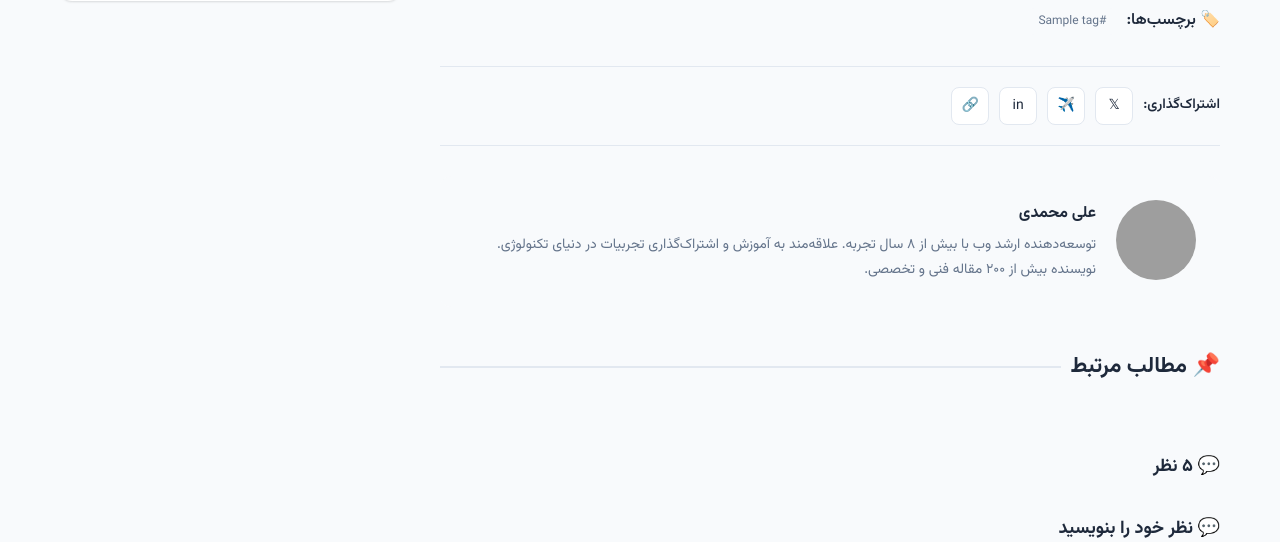
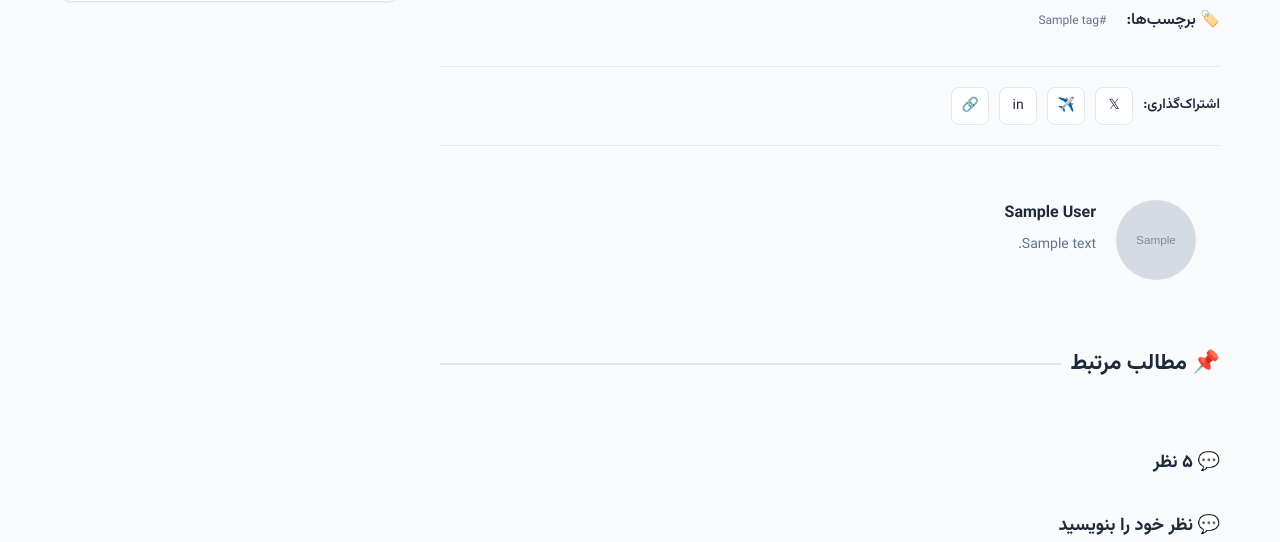
Before and after one commit to MahdiLatifi/Neveshtar-Blog, a Django app: a page that uses core/templates/blog/post.html in a window 1280 px wide. Shown: the part 942-1484 px from the top of the page. Run offline with Django 5.2, Linux system fonts and the light colour scheme; tables that the repository leaves empty hold one stand-in row (values such as "Sample post"); grey boxes marked "Sample" are stand-in pictures; grey boxes are pictures that could not be loaded.

```diff
--- a/core/templates/blog/post.html
+++ b/core/templates/blog/post.html
@@ -78,12 +78,11 @@
 
                     <!-- Author Box -->
                     <div class="author-box">
-                        <img src="https://images.unsplash.com/photo-1535713875002-d1d0cf377fde?w=150&h=150&fit=crop"
-                             alt="">
+                        <img src="{{ post.user.image.url }}"
+                             alt="{{ post.user.full_name }}">
                         <div>
-                            <h4 id="authorBoxName">علی محمدی</h4>
-                            <p>توسعه‌دهنده ارشد وب با بیش از ۸ سال تجربه. علاقه‌مند به آموزش و اشتراک‌گذاری تجربیات در
-                                دنیای تکنولوژی. نویسنده بیش از ۲۰۰ مقاله فنی و تخصصی.</p>
+                            <h4 id="authorBoxName">{{ post.user.full_name }}</h4>
+                            <p>{{ post.user.description }}</p>
                         </div>
                     </div>
 
```
